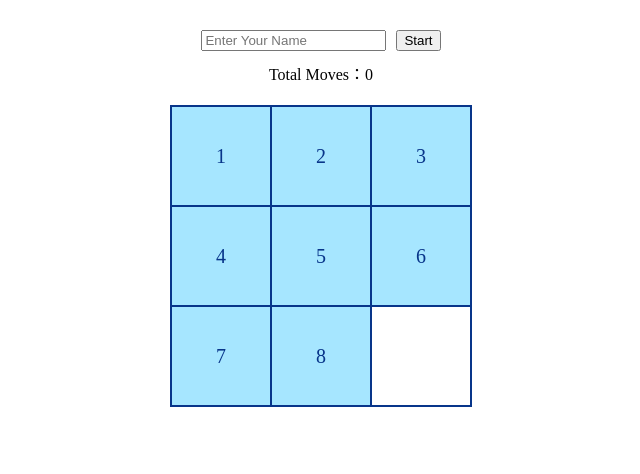
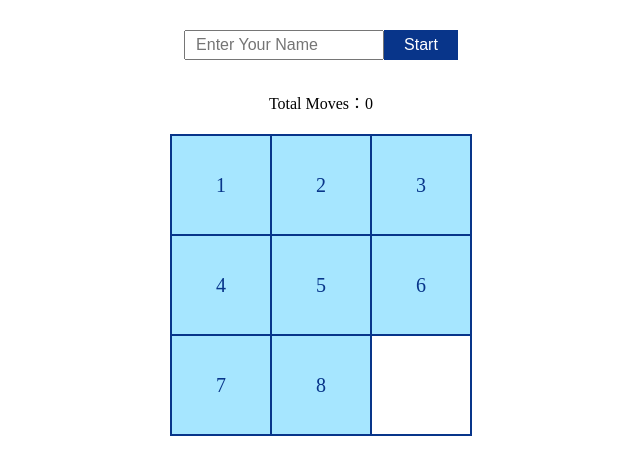
Before and after one commit to AmyHuang82/PuzzleGame, a React app: page / in a window 1280 px wide. Shown: the top 474 px of the page, without its empty margins (319-959 px from the left). Built offline with nearby package versions, Linux system fonts and the light colour scheme.

Commit message:
change input & button style

```diff
--- a/src/PlayerInput.js
+++ b/src/PlayerInput.js
@@ -2,7 +2,7 @@ import React from 'react';
 
 function PlayerInput(props) {
     return (
-        <div>
+        <div className="player-input">
             <input placeholder="Enter Your Name" onChange={props.playerNameInput} value={props.value} />
             <button onClick={props.shuffleNumber}>Start</button>
         </div>
--- a/stylesheet/index.css
+++ b/stylesheet/index.css
@@ -6,8 +6,35 @@ div {
     text-align: center;
 }
 
-input {
-    margin-right: 10px;
+.player-input {
+    display: flex;
+    align-items: center;
+    justify-content: center;
+    margin-bottom: 30px;
+}
+
+.player-input>input {
+    height: 30px;
+    width: 200px;
+    font-size: 16px;
+    padding-left: 10px;
+}
+
+.player-input>button {
+    height: 30px;
+    background-color: rgb(8, 53, 138);
+    border: 2px solid rgb(8, 53, 138);
+    border: 0;
+    color: white;
+    padding: 0 20px;
+    font-size: 16px;
+    cursor: pointer;
+    outline: none;
+}
+
+.player-input>button:active {
+    background-color: white;
+    color: rgb(8, 53, 138);
 }
 
 #root>div {
```
